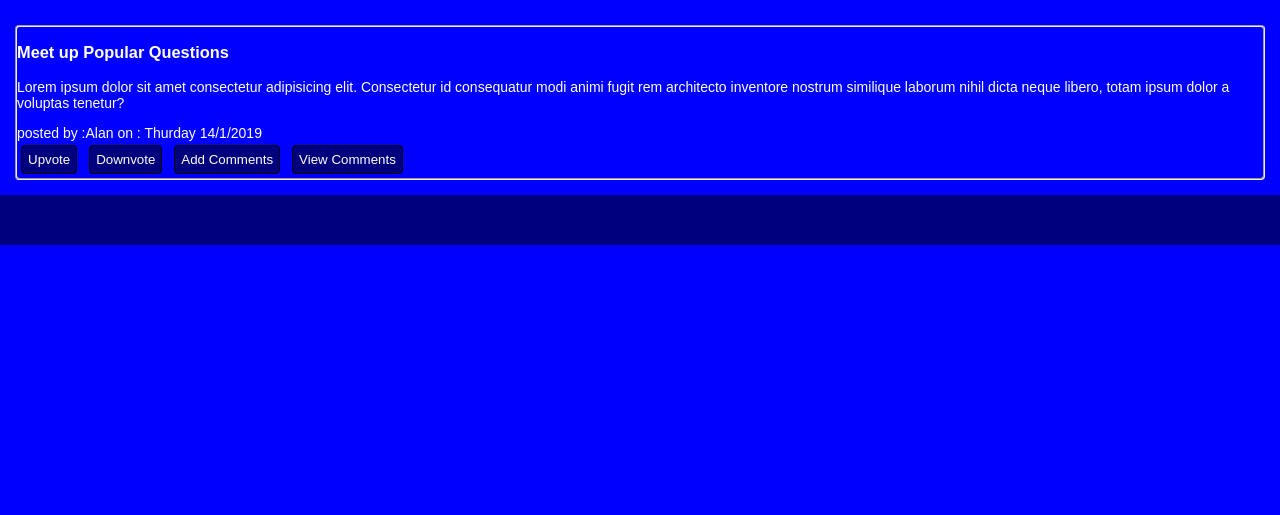
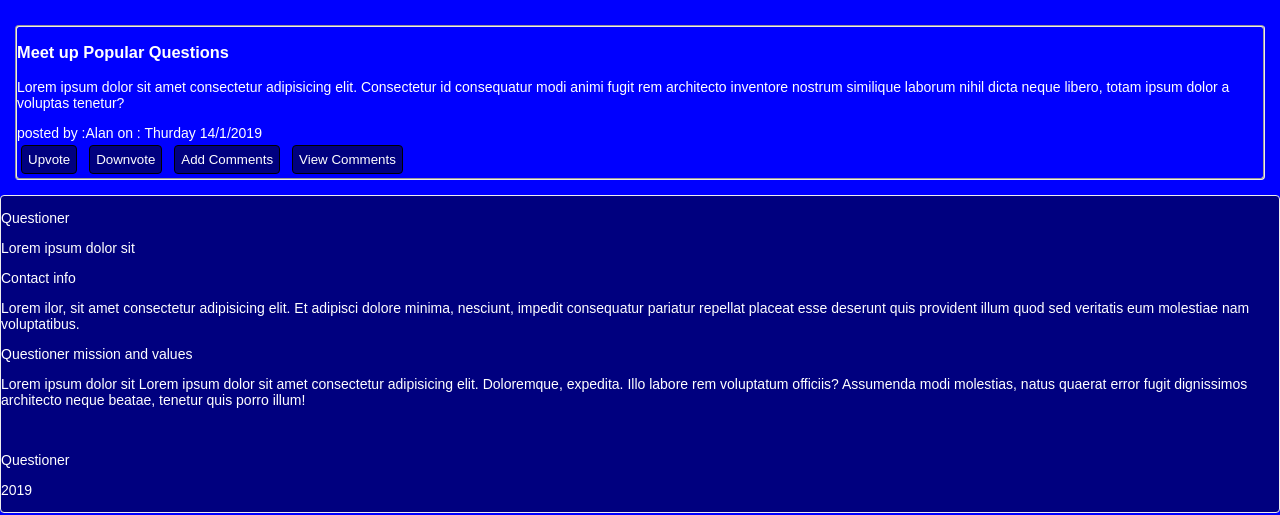
Before and after one commit to JosephNjuguna/QuestionerV1, a Python web app: template UI/templates/postquestion.html in a window 1280 px wide. Shown: the part 285-800 px from the top of the page. Run offline with Jinja, Linux system fonts and the light colour scheme; the template is opened without the code that fills it, so the values that code supplies are empty.

Commit message:
[feauture #162949531]added footer to post question template

```diff
--- a/UI/static/css/postquestion.css
+++ b/UI/static/css/postquestion.css
@@ -84,6 +84,8 @@
 }
 .post-question .post-body .post-footer{
     width: auto;
-    height: 50px;
-    background-color:rgba(0,0,0,0.5)
+    background-color:rgba(0,0,0,0.5);
+    border-style: groove;
+    border-radius: 4px;
+    border-width: 1px;
 }
--- a/UI/templates/postquestion.html
+++ b/UI/templates/postquestion.html
@@ -41,6 +41,30 @@
             </div>
         </div>
         <div class="post-footer">
+            <div class="mainpage-footer">
+                <footer class="questioner-info">
+                    <div class="questioner-contact">
+                        <p>Questioner</p>
+                        <p>Lorem ipsum dolor sit </p>
+                    </div>
+                    <div class="questioner-contact">
+                        <p>Contact info</p>
+                        <p>Lorem ilor, sit amet consectetur adipisicing elit. Et adipisci dolore minima, nesciunt, impedit consequatur pariatur repellat placeat esse deserunt quis provident illum quod sed veritatis eum molestiae nam voluptatibus. </p>
+
+                    </div>
+                    <div class="questioner-contact">
+                        <p>Questioner mission and values</p>
+                        <p>Lorem ipsum dolor sit Lorem ipsum dolor sit amet consectetur adipisicing elit. Doloremque, expedita. Illo labore rem voluptatum officiis? Assumenda modi molestias, natus quaerat error fugit dignissimos architecto neque beatae, tenetur quis porro illum! </p>
+
+                    </div>
+                    <br>
+                    <div class="footer-copyright">
+                            <p>Questioner</p>
+                            <p>2019</p>
+
+                    </div>
+                </footer>
+            </div>
         </div>
     </div>
 </body>
```
